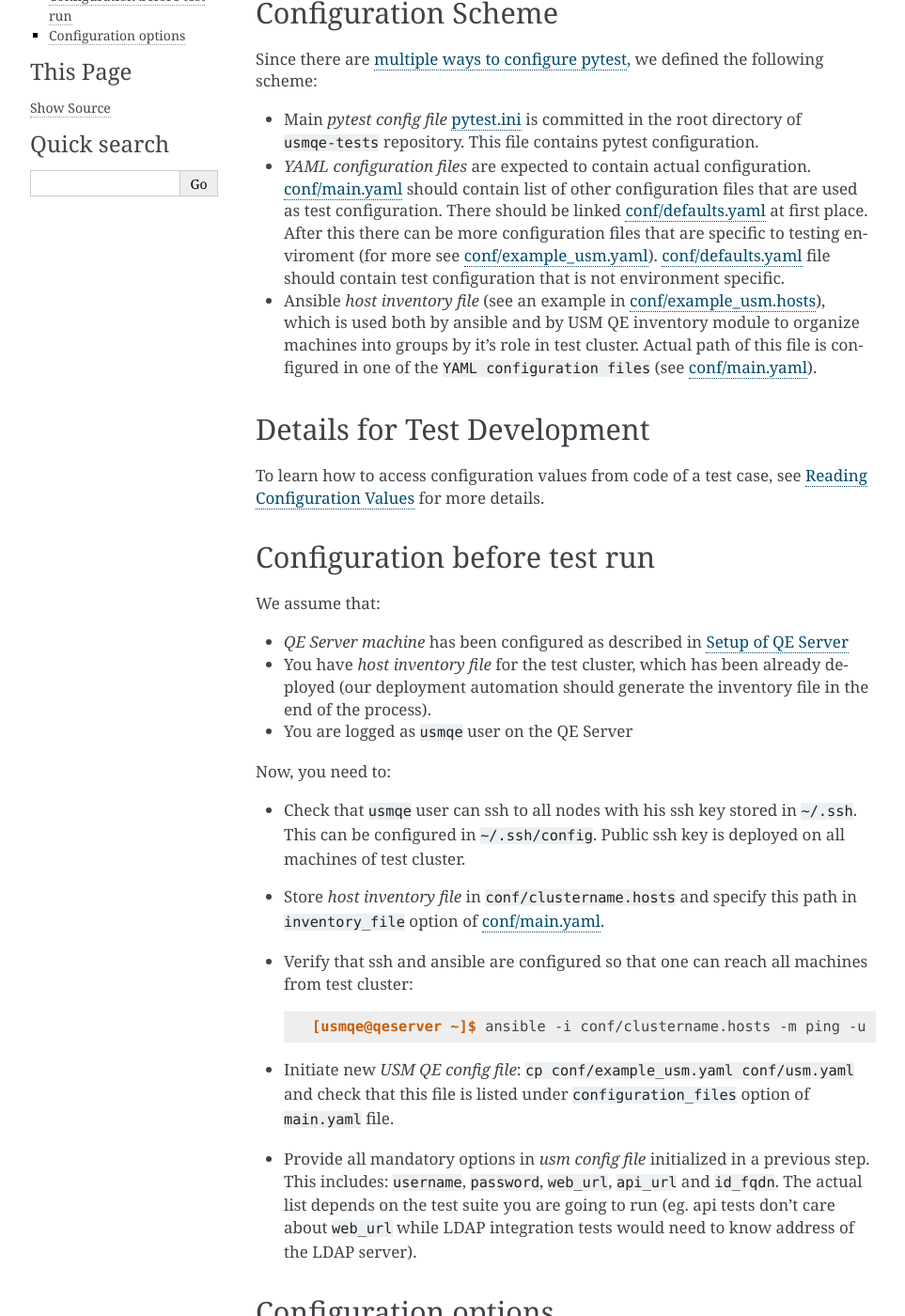
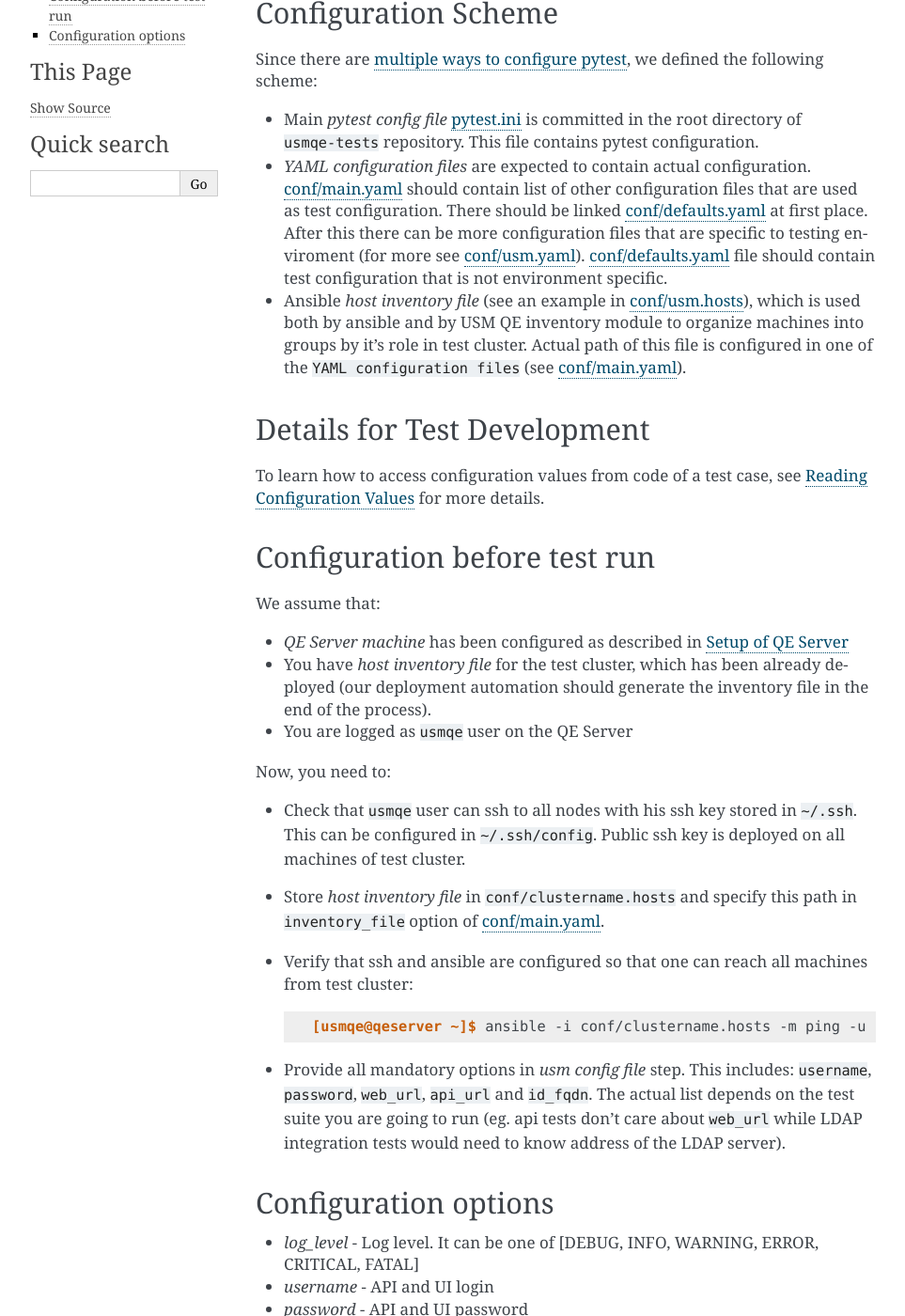
Before and after one commit to usmqe/usmqe-tests, a Sphinx documentation site: the page built from docs/test_configuration.rst, in a window 1280 px wide and 1400 px high, scrolled down 193 px. Shown: the whole window at 94% size, without its empty margins (148-1111 px from the left). Built offline with Sphinx 7.4.7, drawn with Linux system fonts in a browser that asks for light colours.

Commit message:
change configuration path

```diff
--- a/docs/repository_overview.rst
+++ b/docs/repository_overview.rst
@@ -15,8 +15,8 @@ integration test cases. There are the following top level directories:
 
 * ``docs``: sphinx based documentation of usmqe integration tests and it's
   setup (you are reading it right now)
-* ``conf``: configuration files, only examples and `main.yaml`_ files are
-  commited in the repository
+* ``conf``: configuration files, `main.yaml`_, `defaults.yaml`_ and example
+  configuration files are  commited in the repository
 * ``plugin``: custom pytest plugins
 * ``usmqe``: main usmqe python module
 * ``usmqe_tests``: usmqe tests code (uses pytest framework)
@@ -52,3 +52,4 @@ Machine deployment for Tendrl project in CentOS CI.
 
 .. TODO: fix the link
 .. _`main.yaml`: https://github.com/usmqe/usmqe-tests
+.. _`defaults.yaml`: https://github.com/usmqe/usmqe-tests
--- a/docs/test_configuration.rst
+++ b/docs/test_configuration.rst
@@ -18,11 +18,11 @@ scheme:
   `conf/main.yaml`_ should contain list of other configuration files that are
   used as test configuration. There should be linked `conf/defaults.yaml`_ at
   first place. After this there can be more configuration files that are
-  specific to testing enviroment (for more see `conf/example_usm.yaml`_).
+  specific to testing enviroment (for more see `conf/usm.yaml`_).
   `conf/defaults.yaml`_ file should contain test configuration that is not
   environment specific.
 
-* Ansible *host inventory file* (see an example in `conf/example_usm.hosts`_),
+* Ansible *host inventory file* (see an example in `conf/usm.hosts`_),
   which is used both by ansible and by USM QE inventory module to organize
   machines into groups by it's role in test cluster. Actual path of this file
   is configured in one of the ``YAML configuration files``
@@ -68,12 +68,8 @@ Now, you need to:
 
       [usmqe@qeserver ~]$ ansible -i conf/clustername.hosts -m ping -u root all
 
-* Initiate new *USM QE config file*: ``cp conf/example_usm.yaml conf/usm.yaml``
-  and check that this file is listed under ``configuration_files`` option of
-  ``main.yaml`` file.
-
-* Provide all mandatory options in *usm config file* initialized in a previous
-  step. This includes: ``username``, ``password``, ``web_url``, ``api_url`` and
+* Provide all mandatory options in *usm config file* step.
+  This includes: ``username``, ``password``, ``web_url``, ``api_url`` and
   ``id_fqdn``.
   The actual list depends on the test suite you are going to run (eg. api
   tests don't care about ``web_url`` while LDAP integration tests would need
@@ -103,7 +99,7 @@ Configuration options
 .. _`multiple ways to configure pytest`: http://doc.pytest.org/en/latest/customize.html
 .. _`pytest.ini`: https://github.com/usmqe/usmqe-tests/blob/master/pytest.ini
 .. TODO: fix locations to point to correct ones
-.. _`conf/example_usm.yaml`: https://github.com/usmqe/usmqe-tests
-.. _`conf/example_usm.hosts`: https://github.com/usmqe/usmqe-tests
+.. _`conf/usm.yaml`: https://github.com/usmqe/usmqe-tests
+.. _`conf/usm.hosts`: https://github.com/usmqe/usmqe-tests
 .. _`conf/main.yaml`: https://github.com/usmqe/usmqe-tests
 .. _`conf/defaults.yaml`: https://github.com/usmqe/usmqe-tests
```
Also changed, not shown: 5 other files.
